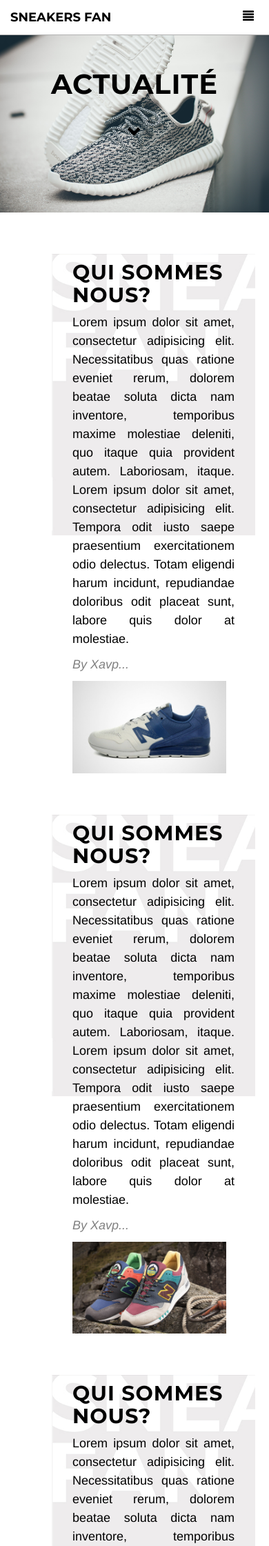
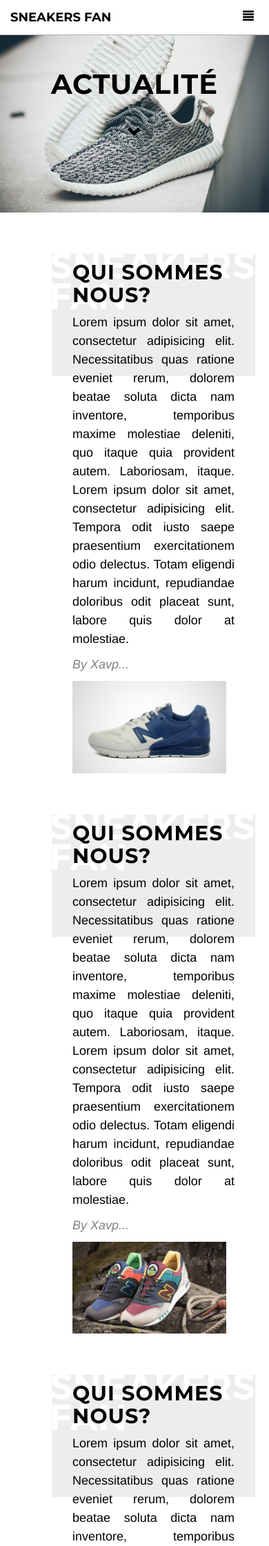
Before and after one commit to Axelguillaume/A2_PREPRO_GUILLAUME_POBELLE, a PHP site: page /html/actu.php in a window 390 px wide. Shown: the top 2241 px of the page at 69% size. Run offline with PHP 8.4, Linux system fonts and the light colour scheme; some libraries are stand-ins or nearby versions.

Commit message:
fix bug background

```diff
--- a/css/style.css
+++ b/css/style.css
@@ -351,6 +351,12 @@ p {
   margin-bottom: 0px;
 }
 
+@media (max-width: 768px) {
+  .ensemble_article {
+    background-size: 100%;
+  }
+}
+
 .intro_actu {
   display: table;
   width: 100%;
--- a/scss/_style_actu.scss
+++ b/scss/_style_actu.scss
@@ -18,6 +18,12 @@
 	p {
 		margin-bottom: 0px;
 	}
+}
+
+@media(max-width:768px) {
+    .ensemble_article{
+        background-size:100%;
+    }
 }
 
 .intro_actu {
```
